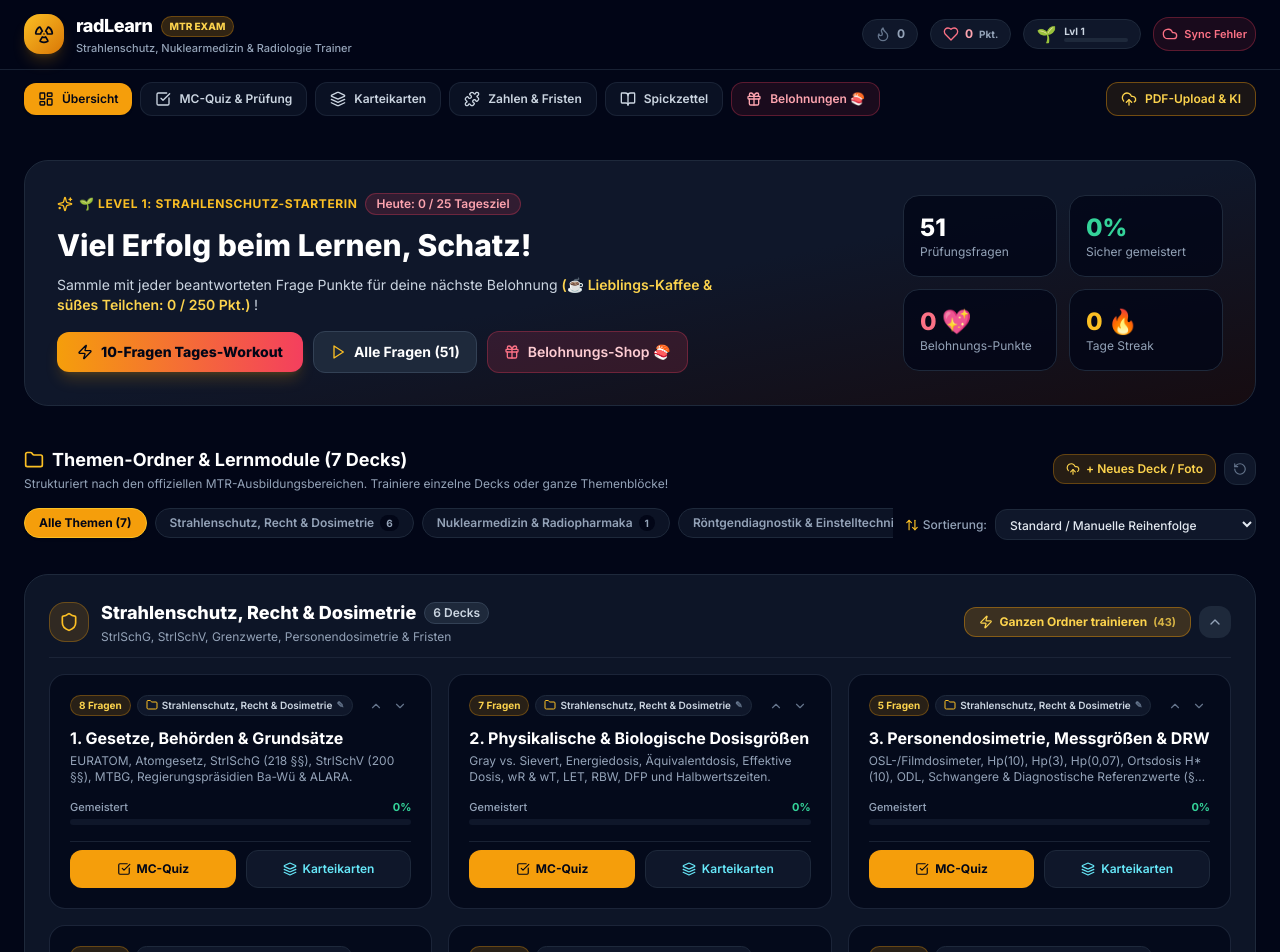
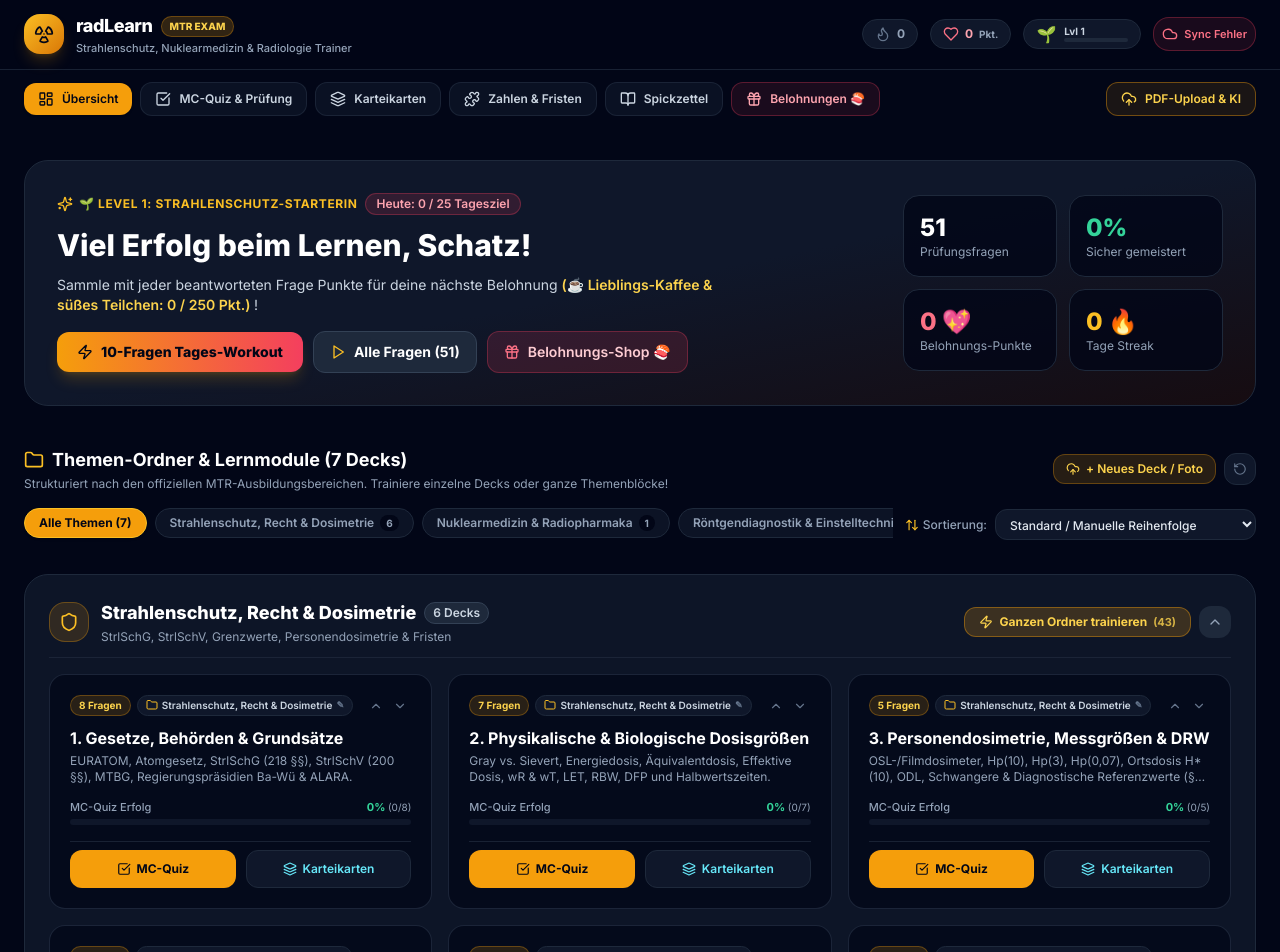
Before and after one commit to turgutreis/radLearn, a Vue app: page / in a window 1280 px wide. Shown: the top 952 px of the page. Built offline with nearby package versions, Linux system fonts and the light colour scheme; no server answers; the database is empty.

Commit message:
fix(progress): isolate MC quiz progress from flashcards and correctly calculate percentage

```diff
--- a/src/App.vue
+++ b/src/App.vue
@@ -680,16 +680,19 @@ function confirmResetProgress() {
                       </p>
                     </div>
 
-                    <!-- Progress Bar -->
+                    <!-- Progress Bar (MC-Quiz Fortschritt) -->
                     <div class="space-y-1 pt-1">
                       <div class="flex items-center justify-between text-[11px]">
-                        <span class="text-slate-400 font-medium">Gemeistert</span>
-                        <span class="text-emerald-400 font-bold">{{ getDeckStats(deck.id).answered }}%</span>
+                        <span class="text-slate-400 font-medium">MC-Quiz Erfolg</span>
+                        <span class="text-emerald-400 font-bold">
+                          {{ getDeckStats(deck.id).percent }}%
+                          <span class="text-[10px] text-slate-400 font-normal">({{ getDeckStats(deck.id).mcCorrect }}/{{ getDeckStats(deck.id).total }})</span>
+                        </span>
                       </div>
                       <div class="w-full h-1.5 bg-slate-900 rounded-full overflow-hidden">
                         <div
-                          class="h-full bg-gradient-to-r from-amber-500 to-emerald-400 transition-all"
-                          :style="{ width: `${getDeckStats(deck.id).answered}%` }"
+                          class="h-full bg-gradient-to-r from-amber-500 to-emerald-400 transition-all duration-300"
+                          :style="{ width: `${getDeckStats(deck.id).percent}%` }"
                         />
                       </div>
                     </div>
--- a/src/composables/useProgressStore.ts
+++ b/src/composables/useProgressStore.ts
@@ -60,6 +60,23 @@ export function useProgressStore() {
     )
   }
 
+  function isQuestionMcMastered(p?: QuestionProgress): boolean {
+    if (!p) return false
+    if (p.mcLastCorrect !== undefined) {
+      return p.mcLastCorrect === true && (p.mcCorrectCount || 0) > 0
+    }
+    // Fallback für ältere Daten vor der Trennung von MC & Karteikarten:
+    return p.lastCorrect === true && (p.correctCount || 0) > 0
+  }
+
+  function isQuestionMcAnswered(p?: QuestionProgress): boolean {
+    if (!p) return false
+    if (p.mcAttempts !== undefined) {
+      return p.mcAttempts > 0
+    }
+    return p.attempts > 0
+  }
+
   function recordAnswer(
     questionId: string,
     isCorrect: boolean,
@@ -69,7 +86,7 @@ export function useProgressStore() {
     }
   ) {
     const existing = getProgress(questionId)
-    const isFirstTimeCorrect = existing.correctCount === 0 && isCorrect
+    const isFirstTimeCorrect = ((existing.mcCorrectCount ?? existing.correctCount) === 0) && isCorrect
     const nextBox = isCorrect ? Math.min(4, existing.box + 1) : 1
 
     progressMap.value[questionId] = {
@@ -79,7 +96,11 @@ export function useProgressStore() {
       wrongCount: existing.wrongCount + (isCorrect ? 0 : 1),
       lastAnsweredAt: new Date().toISOString(),
       lastCorrect: isCorrect,
-      box: nextBox
+      box: nextBox,
+      // Dedizierte MC-Quiz Fortschrittsdaten:
+      mcAttempts: (existing.mcAttempts || 0) + 1,
+      mcCorrectCount: (existing.mcCorrectCount || 0) + (isCorrect ? 1 : 0),
+      mcLastCorrect: isCorrect
     }
 
     if (isCorrect) {
@@ -108,11 +129,11 @@ export function useProgressStore() {
     progressMap.value[questionId] = {
       ...existing,
       attempts: existing.attempts + 1,
-      correctCount: existing.correctCount + (isCorrect ? 1 : 0),
-      wrongCount: existing.wrongCount + (rating === 'again' ? 1 : 0),
       lastAnsweredAt: new Date().toISOString(),
-      lastCorrect: isCorrect,
-      box: boxMap[rating]
+      box: boxMap[rating],
+      flashcardAttempts: (existing.flashcardAttempts || 0) + 1,
+      flashcardBox: boxMap[rating]
+      // WICHTIG: mcAttempts und mcCorrectCount bleiben unberührt, damit die MC-Quiz Progress-Bar unbeeinflusst bleibt!
     }
 
     if (isCorrect) {
@@ -167,18 +188,23 @@ export function useProgressStore() {
     for (const q of qs) {
       const p = progressMap.value[q.id]
       if (!p) continue
-      if (p.attempts > 0) answered++
-      if (p.box >= 3 && p.lastCorrect) mastered++
-      if (p.lastCorrect === false) wrong++
+      if (isQuestionMcAnswered(p)) answered++
+      if (isQuestionMcMastered(p)) mastered++
+      if (p.mcLastCorrect === false || (p.mcLastCorrect === undefined && p.lastCorrect === false)) wrong++
     }
+
+    const percent = total > 0 ? Math.round((mastered / total) * 100) : 0
+    const answeredPercent = total > 0 ? Math.round((answered / total) * 100) : 0
 
     return {
       deckCount: decksInFolder.length,
       total,
       answered,
       mastered,
+      mcCorrect: mastered,
       wrong,
-      percent: total > 0 ? Math.round((mastered / total) * 100) : 0
+      percent,
+      answeredPercent
     }
   }
 
@@ -192,17 +218,22 @@ export function useProgressStore() {
     for (const q of qs) {
       const p = progressMap.value[q.id]
       if (!p) continue
-      if (p.attempts > 0) answered++
-      if (p.box >= 3 && p.lastCorrect) mastered++
-      if (p.lastCorrect === false) wrong++
+      if (isQuestionMcAnswered(p)) answered++
+      if (isQuestionMcMastered(p)) mastered++
+      if (p.mcLastCorrect === false || (p.mcLastCorrect === undefined && p.lastCorrect === false)) wrong++
     }
+
+    const percent = total > 0 ? Math.round((mastered / total) * 100) : 0
+    const answeredPercent = total > 0 ? Math.round((answered / total) * 100) : 0
 
     return {
       total,
       answered,
       mastered,
+      mcCorrect: mastered,
       wrong,
-      percent: total > 0 ? Math.round((mastered / total) * 100) : 0
+      percent,
+      answeredPercent
     }
   }
 
@@ -216,9 +247,9 @@ export function useProgressStore() {
     for (const q of allQuestions.value) {
       const p = progressMap.value[q.id]
       if (!p) continue
-      if (p.attempts > 0) answered++
-      if (p.box >= 3 && p.lastCorrect) mastered++
-      if (p.lastCorrect === false) needsReview++
+      if (isQuestionMcAnswered(p)) answered++
+      if (isQuestionMcMastered(p)) mastered++
+      if (p.mcLastCorrect === false || (p.mcLastCorrect === undefined && p.lastCorrect === false)) needsReview++
       if (p.bookmarked) bookmarked++
     }
 
@@ -227,6 +258,7 @@ export function useProgressStore() {
       total,
       answered,
       mastered,
+      mcCorrect: mastered,
       needsReview,
       bookmarked,
       masteryPercent
```
Also changed, not shown: src/types.ts (+7 -0 lines).
